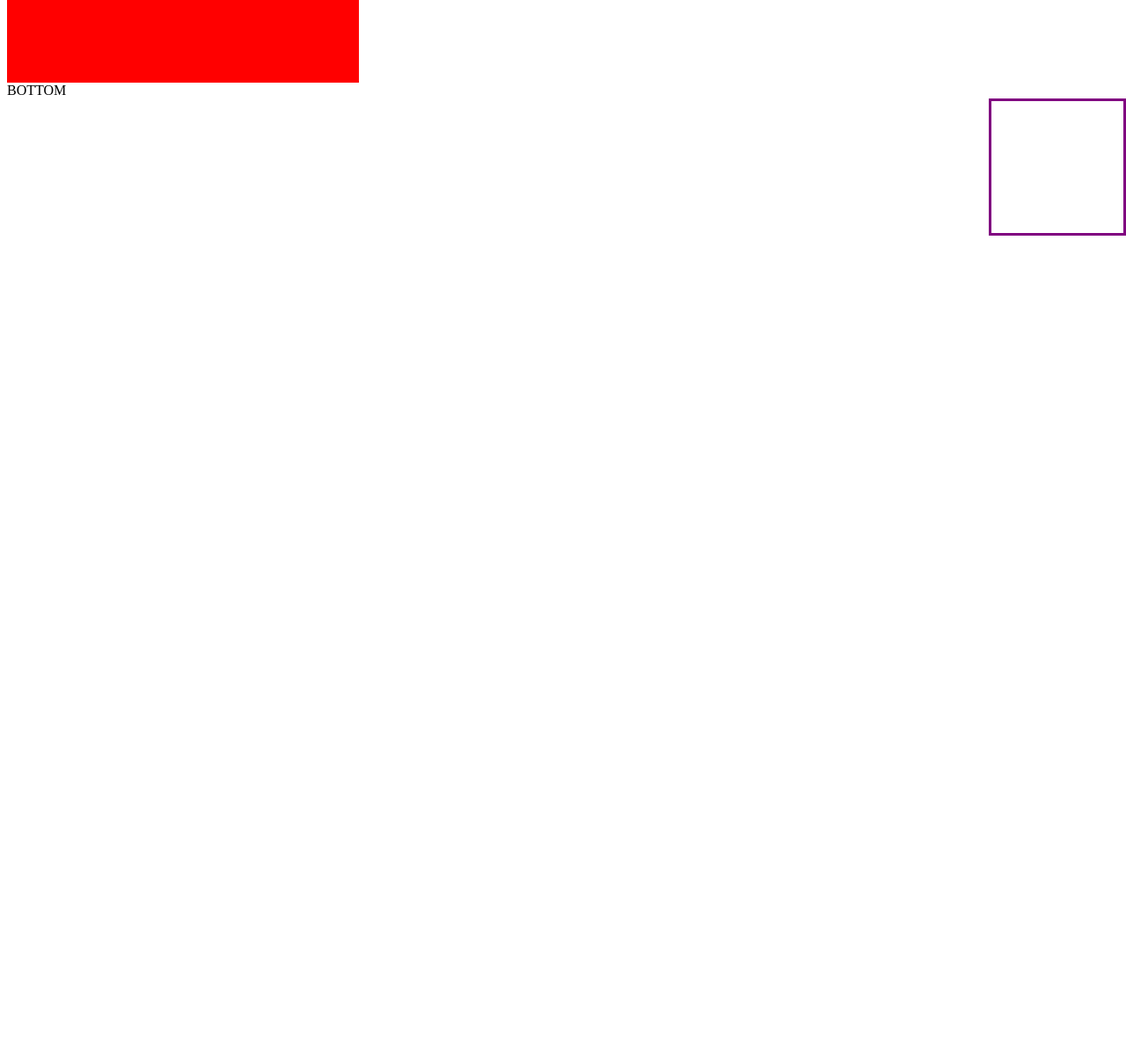
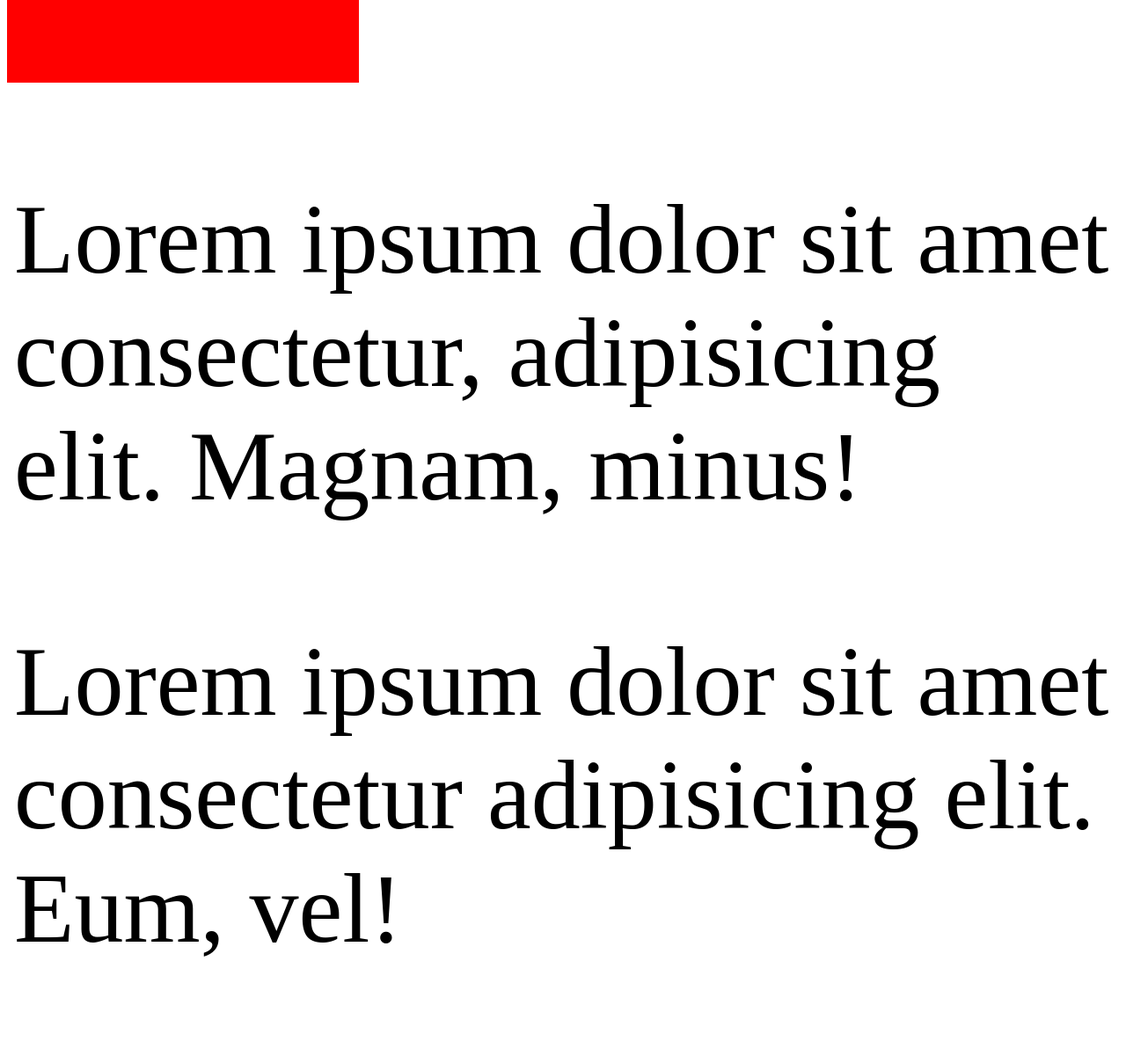
Before and after one commit to marcoozzzz05/marcoproject, a plain HTML site: page index.html in a window 1280 px wide. Shown: the part 5039-6248 px from the top of the page at 88% size. Before the commit the page ends 5307 px from the top, so only its background shows below. Drawn offline with Linux system fonts and the light colour scheme.

Commit message:
add rem,em

```diff
--- a/index.html
+++ b/index.html
@@ -127,6 +127,11 @@
     </div>
     <div class="quadrato_perc"></div>
     <div class="quadrato_pix"></div>
+    <div>
+        <p class="rem">Lorem ipsum dolor sit amet consectetur, adipisicing elit. Magnam, minus!</p>
+        <p class="em">Lorem ipsum dolor sit amet consectetur adipisicing elit. Eum, vel!</p>
+    </div>
+    <!--sono sempre 112 pixel-->
 
     <footer id="bottom">BOTTOM</footer>
     <footer id="quadrato"></footer>
--- a/style.css
+++ b/style.css
@@ -236,3 +236,11 @@ p {
     height: 400px;
     background-color: red;
 }
+
+.rem {
+    font-size: 7rem;
+}
+
+.em {
+    font-size: 7em;
+}
```
